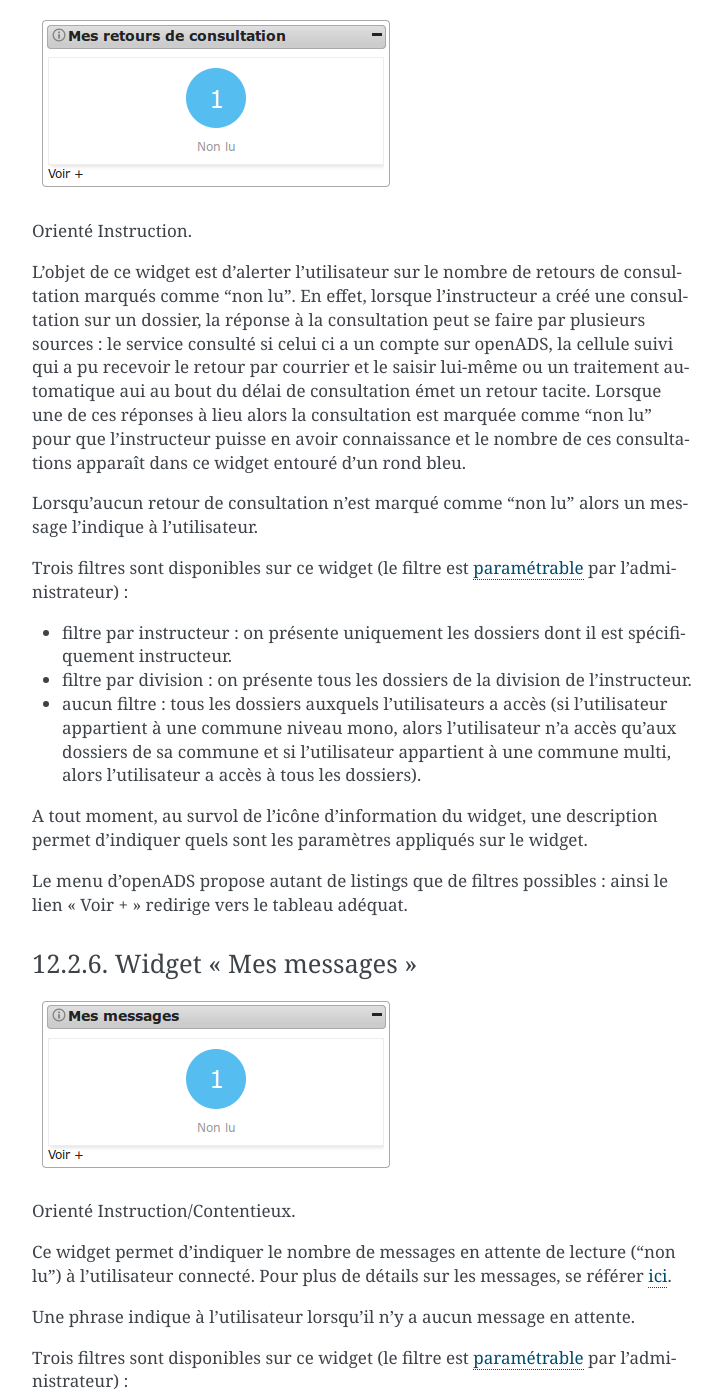
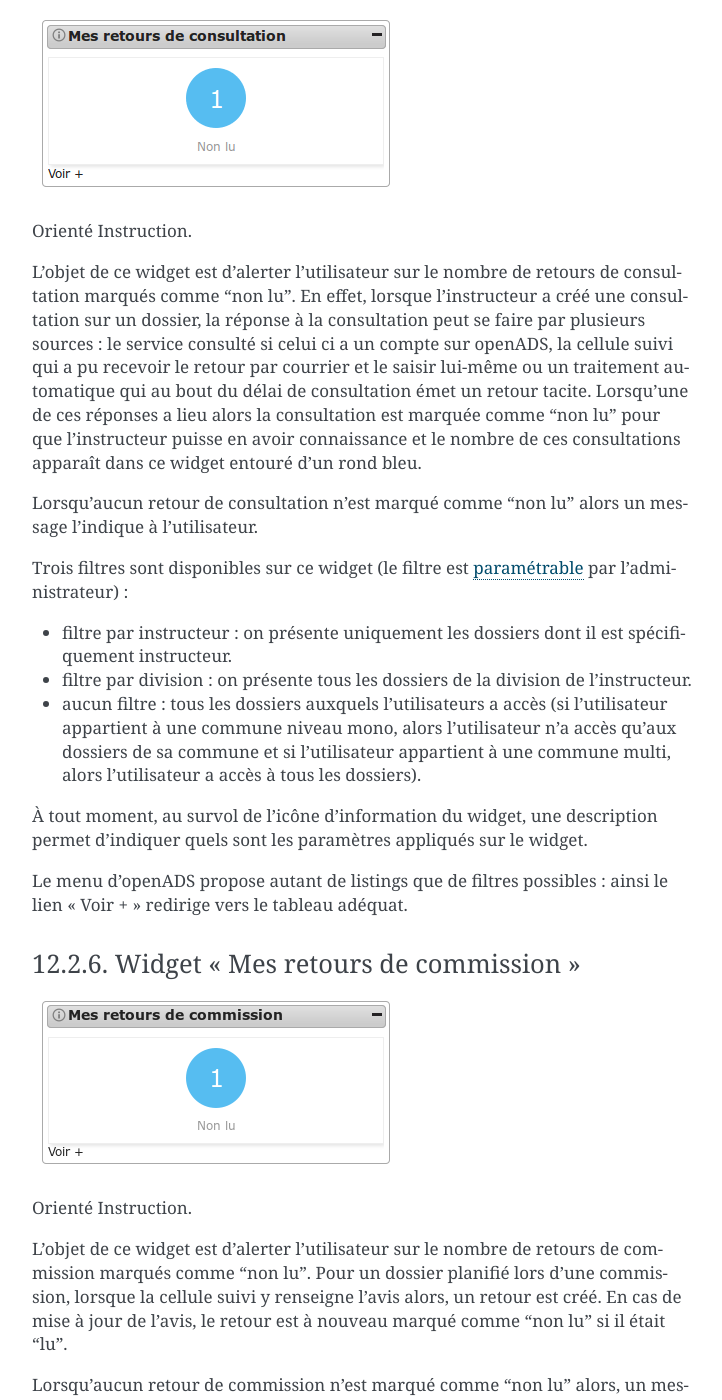
Before and after one commit to mpavaux/openads-documentation, a Sphinx documentation site: the page built from source/manuel_utilisateur/ergonomie/index.rst, in a window 1280 px wide and 1400 px high, scrolled down 3912 px. Shown: the whole window, without its empty margins (388-1110 px from the left). Built offline with Sphinx 7.4.7, drawn with Linux system fonts in a browser that asks for light colours; some of the changed text lies outside the part shown.

Commit message:
widget_commission_mes_retours: Ajout doc fonctionnelle + admin(param)
Ticket #8878

```diff
--- a/source/manuel_utilisateur/ergonomie/index.rst
+++ b/source/manuel_utilisateur/ergonomie/index.rst
@@ -111,7 +111,7 @@
 
 Orienté Instruction.
 
-L'objet de ce widget est d'alerter l'utilisateur sur le nombre de retours de consultation marqués comme 'non lu'. En effet, lorsque l'instructeur a créé une consultation sur un dossier, la réponse à la consultation peut se faire par plusieurs sources : le service consulté si celui ci a un compte sur openADS, la cellule suivi qui a pu recevoir le retour par courrier et le saisir lui-même ou un traitement automatique aui au bout du délai de consultation émet un retour tacite. Lorsque une de ces réponses à lieu alors la consultation est marquée comme 'non lu' pour que l'instructeur puisse en avoir connaissance et le nombre de ces consultations apparaît dans ce widget entouré d'un rond bleu.
+L'objet de ce widget est d'alerter l'utilisateur sur le nombre de retours de consultation marqués comme 'non lu'. En effet, lorsque l'instructeur a créé une consultation sur un dossier, la réponse à la consultation peut se faire par plusieurs sources : le service consulté si celui ci a un compte sur openADS, la cellule suivi qui a pu recevoir le retour par courrier et le saisir lui-même ou un traitement automatique qui au bout du délai de consultation émet un retour tacite. Lorsqu'une de ces réponses a lieu alors la consultation est marquée comme 'non lu' pour que l'instructeur puisse en avoir connaissance et le nombre de ces consultations apparaît dans ce widget entouré d'un rond bleu.
 
 Lorsqu'aucun retour de consultation n'est marqué comme 'non lu' alors un message l'indique à l'utilisateur.
 
@@ -121,9 +121,46 @@
 - filtre par division : on présente tous les dossiers de la division de l'instructeur.
 - aucun filtre : tous les dossiers auxquels l'utilisateurs a accès (si l'utilisateur appartient à une commune niveau mono, alors l'utilisateur n'a accès qu'aux dossiers de sa commune et si l'utilisateur appartient à une commune multi, alors l'utilisateur a accès à tous les dossiers).
 
-A tout moment, au survol de l'icône d'information du widget, une description permet d'indiquer quels sont les paramètres appliqués sur le widget.
+À tout moment, au survol de l'icône d'information du widget, une description permet d'indiquer quels sont les paramètres appliqués sur le widget.
 
 Le menu d'openADS propose autant de listings que de filtres possibles : ainsi le lien "Voir +" redirige vers le tableau adéquat.
+
+
+.. _widget_commission_mes_retours:
+
+Widget "Mes retours de commission"
+----------------------------------
+
+.. image:: widget_commission_mes_retours.png
+
+Orienté Instruction.
+
+L'objet de ce widget est d'alerter l'utilisateur sur le nombre de retours de
+commission marqués comme 'non lu'. Pour un dossier planifié lors d'une
+commission, lorsque la cellule suivi y renseigne l'avis alors, un retour est
+créé. En cas de mise à jour de l'avis, le retour est à nouveau marqué comme 'non
+lu' si il était 'lu'.
+
+Lorsqu'aucun retour de commission n'est marqué comme 'non lu' alors, un message
+l'indique à l'utilisateur.
+
+Trois filtres sont disponibles sur ce widget (le filtre est :ref:`paramétrable
+<administration_widget_commission_mes_retours>` par l'administrateur) :
+
+- filtre par instructeur : on présente uniquement les dossiers dont il est
+  spécifiquement instructeur.
+- filtre par division : on présente tous les dossiers de la division de
+  l'instructeur.
+- aucun filtre : tous les dossiers auxquels l'utilisateurs a accès (si
+  l'utilisateur appartient à une commune niveau mono alors, l'utilisateur n'a
+  accès qu'aux dossiers de sa commune et si l'utilisateur appartient à une
+  commune multi alors, l'utilisateur a accès à tous les dossiers).
+
+À tout moment, au survol de l'icône d'information du widget, une description
+permet d'indiquer quels sont les paramètres appliqués sur le widget.
+
+Le menu d'openADS propose autant de listings que de filtres possibles : ainsi le
+lien "Voir +" redirige vers le tableau adéquat.
 
 
 .. _widget_messages_retours:
```
Also changed, not shown: source/manuel_utilisateur/administration.rst (+15 -0 lines), source/manuel_utilisateur/ergonomie/widget_commission_mes_retours.png (added).
